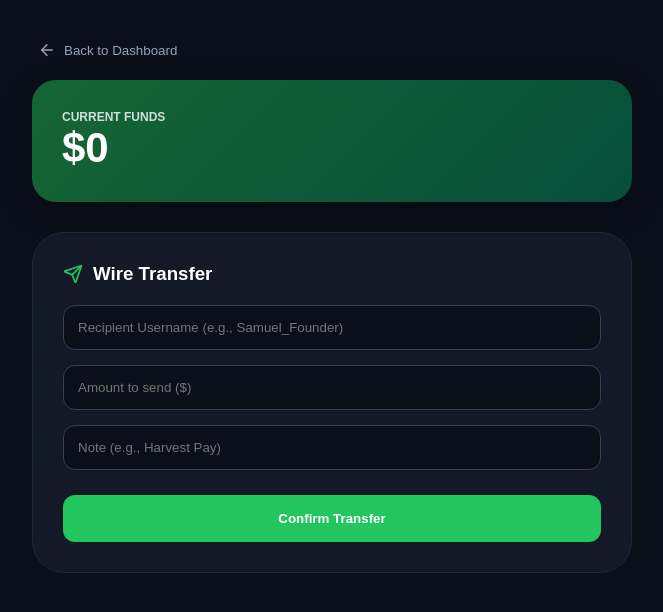
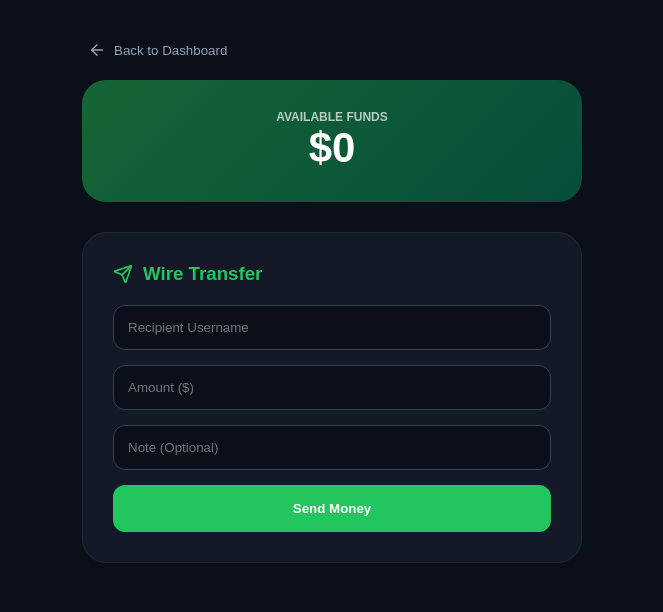
Before and after one commit to Daisyfarm/ctfg-portal, a Next.js app: page /bank in a window 1280 px wide. Shown: the top 612 px of the page, without its empty margins (308-971 px from the left). Built offline with nearby package versions, Linux system fonts and the light colour scheme; no server answers; the database is empty.

Commit message:
Update page.tsx

```diff
--- a/app/bank/page.tsx
+++ b/app/bank/page.tsx
@@ -8,7 +8,7 @@ const supabase = createClient(
   'eyJhbGciOiJIUzI1NiIsInR5cCI6IkpXVCJ9.eyJpc3MiOiJzdXBhYmFzZSIsInJlZiI6ImRsd2h6dGNxbnRhbHJoZnJlZnNrIiwicm9sZSI6ImFub24iLCJpYXQiOjE3NzM4NzM2ODgsImV4cCI6MjA4OTQ0OTY4OH0.z_TOBv8Ky9Ksx3hTu19ScXHGcO86-GmwjdYFbdOt8ZY'
 );
 
-export default function BankTransfer() {
+export default function BankPage() {
   const [balance, setBalance] = useState(0);
   const [targetUsername, setTargetUsername] = useState('');
   const [amount, setAmount] = useState('');
@@ -31,7 +31,7 @@ export default function BankTransfer() {
 
     const { data: { user } } = await supabase.auth.getUser();
 
-    // Call the SQL Function (RPC)
+    // Call the SQL Function
     const { error } = await supabase.rpc('transfer_money', {
       sender_id: user?.id,
       target_username: targetUsername,
@@ -42,7 +42,7 @@ export default function BankTransfer() {
     if (error) {
       setMsg({ type: 'error', text: error.message });
     } else {
-      setMsg({ type: 'success', text: `Success! $${amount} sent to ${targetUsername}.` });
+      setMsg({ type: 'success', text: `Successfully sent $${amount} to ${targetUsername}!` });
       setAmount('');
       setTargetUsername('');
       setNote('');
@@ -53,48 +53,47 @@ export default function BankTransfer() {
 
   return (
     <div style={{ backgroundColor: '#0b0f1a', minHeight: '100vh', color: 'white', fontFamily: 'sans-serif', padding: '40px' }}>
-      <div style={{ maxWidth: '600px', margin: '0 auto' }}>
+      <div style={{ maxWidth: '500px', margin: '0 auto' }}>
 
         <button onClick={() => window.location.href = '/dashboard'} style={{ background: 'none', border: 'none', color: '#94a3b8', display: 'flex', alignItems: 'center', gap: '8px', cursor: 'pointer', marginBottom: '20px' }}>
           <ArrowLeft size={18} /> Back to Dashboard
         </button>
 
-        <div style={{ background: 'linear-gradient(135deg, #166534 0%, #064e3b 100%)', padding: '30px', borderRadius: '24px', marginBottom: '30px', boxShadow: '0 10px 30px rgba(0,0,0,0.3)' }}>
-          <p style={{ opacity: 0.8, fontSize: '12px', fontWeight: 'bold', margin: 0 }}>CURRENT FUNDS</p>
+        <div style={{ background: 'linear-gradient(135deg, #166534 0%, #064e3b 100%)', padding: '30px', borderRadius: '24px', marginBottom: '30px', textAlign: 'center' }}>
+          <p style={{ opacity: 0.7, fontSize: '12px', fontWeight: 'bold', margin: 0 }}>AVAILABLE FUNDS</p>
           <h2 style={{ fontSize: '42px', margin: 0 }}>${balance.toLocaleString()}</h2>
         </div>
 
-        <div style={{ backgroundColor: '#131926', padding: '30px', borderRadius: '32px', border: '1px solid #1e293b' }}>
-          <h3 style={{ margin: '0 0 20px 0', display: 'flex', alignItems: 'center', gap: '10px' }}>
-            <Send size={20} color="#22c55e" /> Wire Transfer
+        <div style={{ backgroundColor: '#131926', padding: '30px', borderRadius: '24px', border: '1px solid #1e293b' }}>
+          <h3 style={{ margin: '0 0 20px 0', display: 'flex', alignItems: 'center', gap: '10px', color: '#22c55e' }}>
+            <Send size={20} /> Wire Transfer
           </h3>
 
           <form onSubmit={handleTransfer} style={{ display: 'flex', flexDirection: 'column', gap: '15px' }}>
             <input
-              type="text" placeholder="Recipient Username (e.g., Samuel_Founder)" required
-              style={{ padding: '14px', borderRadius: '12px', border: '1px solid #334155', backgroundColor: '#0b0f1a', color: 'white' }}
+              type="text" placeholder="Recipient Username" required
+              style={{ padding: '14px', borderRadius: '12px', border: '1px solid #334155', backgroundColor: '#0b0f1a', color: 'white', outline: 'none' }}
               onChange={(e) => setTargetUsername(e.target.value)} value={targetUsername}
             />
             <input
-              type="number" placeholder="Amount to send ($)" required
-              style={{ padding: '14px', borderRadius: '12px', border: '1px solid #334155', backgroundColor: '#0b0f1a', color: 'white' }}
+              type="number" placeholder="Amount ($)" required
+              style={{ padding: '14px', borderRadius: '12px', border: '1px solid #334155', backgroundColor: '#0b0f1a', color: 'white', outline: 'none' }}
               onChange={(e) => setAmount(e.target.value)} value={amount}
             />
             <input
-              type="text" placeholder="Note (e.g., Harvest Pay)"
-              style={{ padding: '14px', borderRadius: '12px', border: '1px solid #334155', backgroundColor: '#0b0f1a', color: 'white' }}
+              type="text" placeholder="Note (Optional)"
+              style={{ padding: '14px', borderRadius: '12px', border: '1px solid #334155', backgroundColor: '#0b0f1a', color: 'white', outline: 'none' }}
               onChange={(e) => setNote(e.target.value)} value={note}
             />
 
             {msg.text && (
-              <div style={{ padding: '15px', borderRadius: '12px', backgroundColor: msg.type === 'error' ? '#ef444422' : '#22c55e22', color: msg.type === 'error' ? '#ef4444' : '#22c55e', fontSize: '14px', display: 'flex', alignItems: 'center', gap: '8px' }}>
-                {msg.type === 'error' ? <AlertCircle size={18} /> : <CheckCircle size={18} />}
+              <div style={{ padding: '12px', borderRadius: '10px', backgroundColor: msg.type === 'error' ? '#ef444422' : '#22c55e22', color: msg.type === 'error' ? '#ef4444' : '#22c55e', fontSize: '14px', fontWeight: 'bold' }}>
                 {msg.text}
               </div>
             )}
 
-            <button disabled={loading} style={{ padding: '16px', borderRadius: '12px', border: 'none', backgroundColor: '#22c55e', color: 'white', fontWeight: 'bold', cursor: 'pointer', marginTop: '10px' }}>
-              {loading ? 'Processing...' : 'Confirm Transfer'}
+            <button disabled={loading} style={{ padding: '16px', borderRadius: '12px', border: 'none', backgroundColor: '#22c55e', color: 'white', fontWeight: 'bold', cursor: 'pointer' }}>
+              {loading ? 'Processing...' : 'Send Money'}
             </button>
           </form>
         </div>
```
